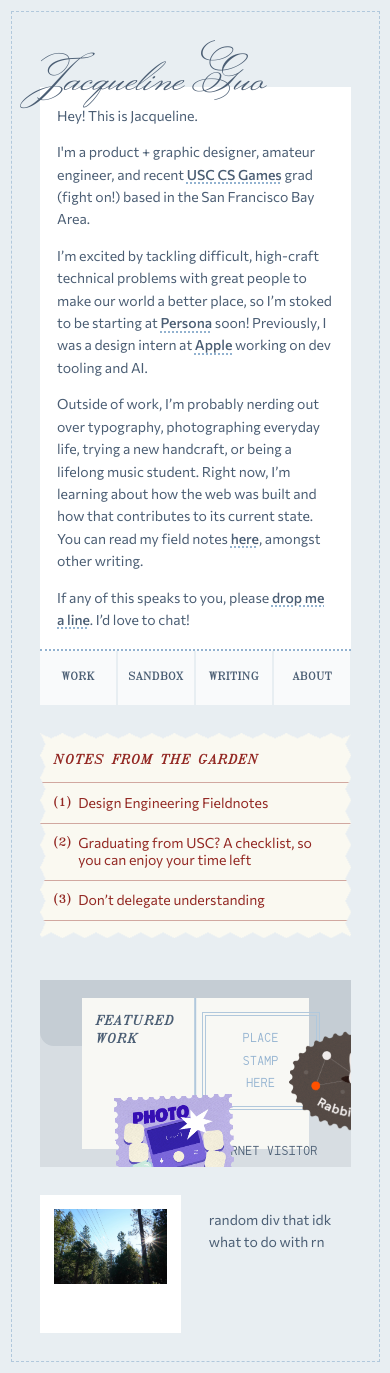
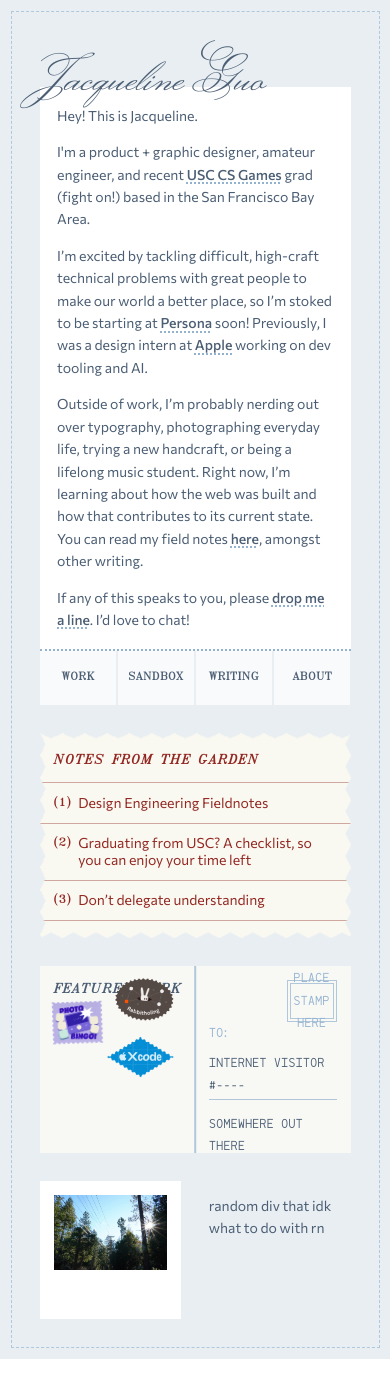
Before and after one commit to jacquelineguo7/jacquelineguo.com, a SvelteKit app: page / in a window 390 px wide. Built offline with nearby package versions, Linux system fonts and the light colour scheme.

Commit message:
make website responsive yippee!

```diff
--- a/src/app.css
+++ b/src/app.css
@@ -90,7 +90,7 @@
     --page-pad-x: 5rem;       /* left/right padding inside the frame   */
     --page-pad-top: 3rem;     /* top padding inside the frame          */
     --page-pad-bottom: 4rem;  /* bottom padding inside the frame       */
-    --col-gap: 5rem;          /* gap between the left & right columns   */
+    --col-gap: 4rem;          /* gap between the left & right columns   */
     --section-gap: 4rem;      /* vertical rhythm between stacked blocks */
 
     /* Tier 2: component paddings — usually only tuned at small sizes. */
--- a/src/routes/+page.svelte
+++ b/src/routes/+page.svelte
@@ -14,6 +14,17 @@
     let topZ = 3;                   // highest z-index handed out so far
     let dragging = $state(false);   // true while a stamp is mid-drag
     let overZone = $state(false);   // true when the dragged stamp is over the box
+
+    // ── POSITION SCALING ──────────────────────────────────────────
+    // Stamp coordinates (pos.x / pos.y, homes, corner + box slots) are all
+    // stored in REFERENCE SPACE: the px values that were tuned when the
+    // postcard was REF_W wide. `scale` = live postcard width / REF_W, so the
+    // whole scatter tracks the postcard as it resizes. It's applied ×scale at
+    // render, and pointer input is divided by scale wherever real (screen) px
+    // enter the drag math. The postcard keeps a ~constant aspect ratio, so one
+    // width-based factor drives both x and y.
+    const REF_W = 854;              // postcard width (px) at the 1792px design viewport → scale = 1 here
+    let scale = $state(1);
 
     // drag physics (tuned in the playground)
     const GRAB_SCALE = 1.04;        // scale-up when a stamp is grabbed
@@ -86,7 +97,7 @@
 
     // where the bunched stamps sit, bottom-left of the stage
     function cornerSlots(n) {
-        const H = stage.clientHeight;
+        const H = stage.clientHeight / scale;   // reference-space height
         const slots = [
             { x: 24,  y: H - 50, rot: -8 },
             { x: 108,  y: H - 55, rot:   10 },
@@ -106,9 +117,11 @@
     function boxSlotFor(node) {
         const box   = dropZone.getBoundingClientRect();
         const stageR = stage.getBoundingClientRect();
+        // getBoundingClientRect + offsetWidth are real (screen) px → /scale to
+        // land back in the reference space that pos.x / pos.y live in
         return {
-            x: (box.left - stageR.left) + (box.width  - node.offsetWidth)  / 2,
-            y: (box.top  - stageR.top)  + (box.height - node.offsetHeight) / 2,
+            x: ((box.left - stageR.left) + (box.width  - node.offsetWidth)  / 2) / scale,
+            y: ((box.top  - stageR.top)  + (box.height - node.offsetHeight) / 2) / scale,
         };
     }
 
@@ -120,6 +133,14 @@
     const countryNames = new Intl.DisplayNames(['en'], { type: 'region' });
 
     onMount(async () => {
+        // keep `scale` synced to the postcard's live width so the stamp scatter
+        // tracks it as the postcard resizes (see POSITION SCALING above)
+        if (stage) {
+            scale = stage.clientWidth / REF_W;
+            const ro = new ResizeObserver(() => { scale = stage.clientWidth / REF_W; });
+            ro.observe(stage);
+        }
+
         try {
             const res = await fetch('/api/visit');
             if (res.ok) visitStats = await res.json();
@@ -205,8 +226,9 @@
         let vx = 0, vy = 0;
         if (a && b && b.t > a.t) {
             const dt = Math.max(8, b.t - a.t);
-            vx = (b.x - a.x) / dt * 16 * VEL_CARRY;
-            vy = (b.y - a.y) / dt * 16 * VEL_CARRY;
+            // samples are screen px → /scale so the float drifts in reference space
+            vx = (b.x - a.x) / dt * 16 * VEL_CARRY / scale;
+            vy = (b.y - a.y) / dt * 16 * VEL_CARRY / scale;
         }
         if (Math.hypot(vx, vy) > 0.4) {
             startFloat(vx, vy);
@@ -268,8 +290,10 @@
         if (floatRaf) { cancelAnimationFrame(floatRaf); floatRaf = null; }   // stop any in-flight float
         node.style.transition = 'none';    // no smoothing while dragging
         if (card) card.style.transform = `scale(${GRAB_SCALE})`;   // grab-scale up
-        maxX = stage.clientWidth  - node.offsetWidth;
-        maxY = stage.clientHeight - node.offsetHeight;
+        scale = stage.clientWidth / REF_W;   // refresh in case a resize was mid-flight
+        // travel limits in reference space (screen px extents ÷ scale)
+        maxX = (stage.clientWidth  - node.offsetWidth)  / scale;
+        maxY = (stage.clientHeight - node.offsetHeight) / scale;
 
         moved = false;
         samples = [];             // fresh velocity samples for this drag
@@ -301,9 +325,10 @@
             dragging = true;
         }
 
-        // new position = original position + how far the pointer moved
-        pos.x = rubber(originX + dx, 0, maxX);
-        pos.y = rubber(originY + dy, 0, maxY);
+        // new position = original position + how far the pointer moved.
+        // dx/dy are screen px; originX/Y + maxX/Y are reference space → /scale
+        pos.x = rubber(originX + dx / scale, 0, maxX);
+        pos.y = rubber(originY + dy / scale, 0, maxY);
 
         samples.push({ x: event.clientX, y: event.clientY, t: event.timeStamp });
         if (samples.length > 5) samples.shift();
@@ -428,7 +453,7 @@
                         <div
                             class="floating-item"
                             style:--card-w={cardbingo.width}
-                            style:transform="translate3d({cardbingo.x}px, {cardbingo.y}px, 0) rotate({cardbingo.rotation}deg)"
+                            style:transform="translate3d({cardbingo.x * scale}px, {cardbingo.y * scale}px, 0) rotate({cardbingo.rotation}deg)"
                             style:z-index={cardbingo.z}
                             use:draggable={cardbingo}
                         >
@@ -441,7 +466,7 @@
                         <div
                             class="floating-item"
                             style:--card-w={cardxcode.width}
-                            style:transform="translate3d({cardxcode.x}px, {cardxcode.y}px, 0) rotate({cardxcode.rotation}deg)"
+                            style:transform="translate3d({cardxcode.x * scale}px, {cardxcode.y * scale}px, 0) rotate({cardxcode.rotation}deg)"
                             style:z-index={cardxcode.z}
                             use:draggable={cardxcode}
                         >
@@ -454,7 +479,7 @@
                         <div
                             class="floating-item"
                             style:--card-w={cardrabbit.width}
-                            style:transform="translate3d({cardrabbit.x}px, {cardrabbit.y}px, 0) rotate({cardrabbit.rotation}deg)"
+                            style:transform="translate3d({cardrabbit.x * scale}px, {cardrabbit.y * scale}px, 0) rotate({cardrabbit.rotation}deg)"
                             style:z-index={cardrabbit.z}
                             use:draggable={cardrabbit}
                         >
@@ -725,10 +750,13 @@
            tracks the postcard width — so their relative sizes stay locked and
            the drag/drop interaction behaves the same at any width. */
         container-type: inline-size;
-        /* 1 unit ≈ the old 1rem at the reference postcard width (~1054px, so
-           14px ≈ 1.33cqw). caps at 1rem (never bigger than the desktop design),
-           shrinks with the postcard, floors at 0.7rem so it stays usable. */
-        --stamp-unit: clamp(0.7rem, 1.33cqw, 1rem);
+        /* Pure-proportional unit: 1.33cqw = 1.33% of the postcard width, no
+           clamp. This makes stamp SIZES scale 1:1 with the postcard, matching
+           the stamp POSITIONS (which scale by width/REF_W) — so the whole
+           scatter is one locked composition that just grows/shrinks with the
+           postcard. Tradeoff: no floor/cap, so stamps get proportionally tiny
+           on very small postcards and large on very wide ones. */
+        --stamp-unit: 1.33cqw;
     }
     #postcard::after {
         content: '';
@@ -916,12 +944,12 @@
     /* ── RESPONSIVE: below this width the two columns stack, right under left.
        The interactive postcard's small-screen behavior is a separate pass
        (stamps still use fixed-px starts), so expect it to look tight here. ── */
-    @media (max-width: 1400px) {
+    @media (max-width: 1450px) {
         /* retune the Tier-1 spacing levers (defined in app.css :root) */
         :root {
-            --page-pad-x: 3rem;
-            --page-pad-top: 3rem;
-            --page-pad-bottom: 3rem;
+            --page-pad-x: 10rem;
+            --page-pad-top: 2rem;
+            --page-pad-bottom: 2rem;
             --col-gap: 3rem;
             --section-gap: 3rem;
         }
@@ -941,13 +969,16 @@
     }
 
     /* ~900px — tablet: tighten the frame + component paddings */
-    @media (max-width: 900px) {
+    @media (max-width: 1000px) {
         :root {
+            --page-pad-top: 1rem;
             --frame-inset: 1.25rem;
             --page-pad-x: 2rem;
             --card-pad: 1.5rem;
             --block-pad: 1.5rem;
             --notes-pad-x: 1.5rem;
+            --col-gap: 2rem;
+            --section-gap: 2rem;
         }
     }
 
@@ -967,6 +998,11 @@
         .zigzag {
             --s: 0.4rem;
         }
+
+        #envelope {
+            padding: 0;
+        }
+
     }
 
 </style>
```
Also changed, not shown: .claude/launch.json.
